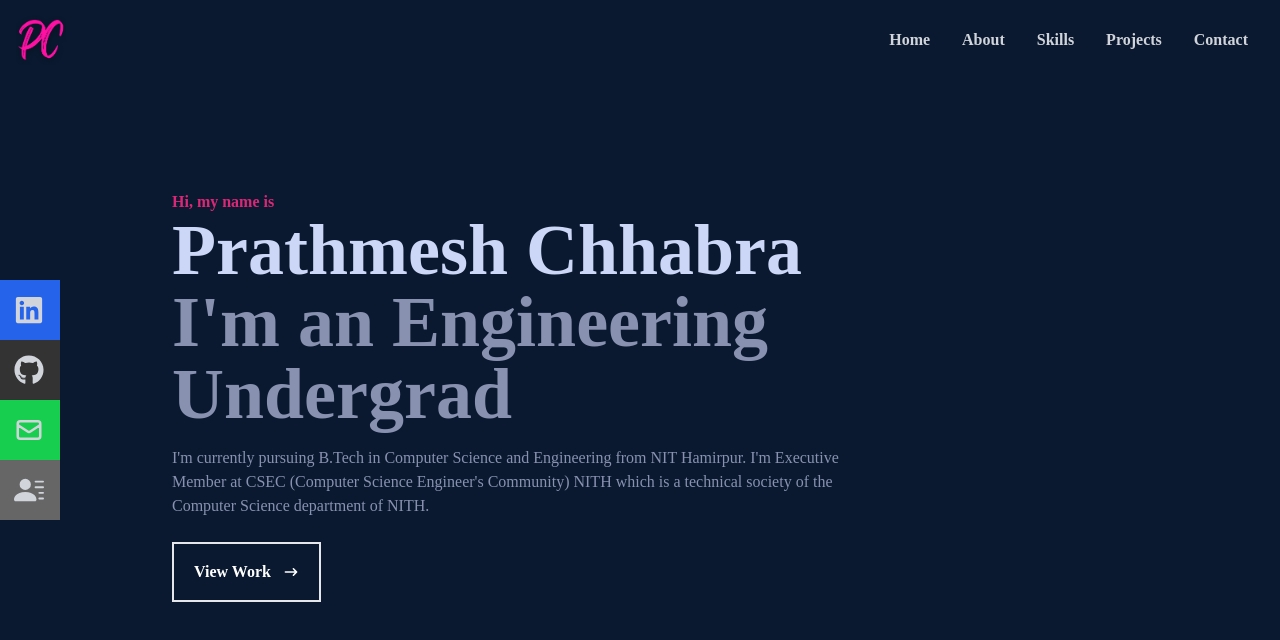
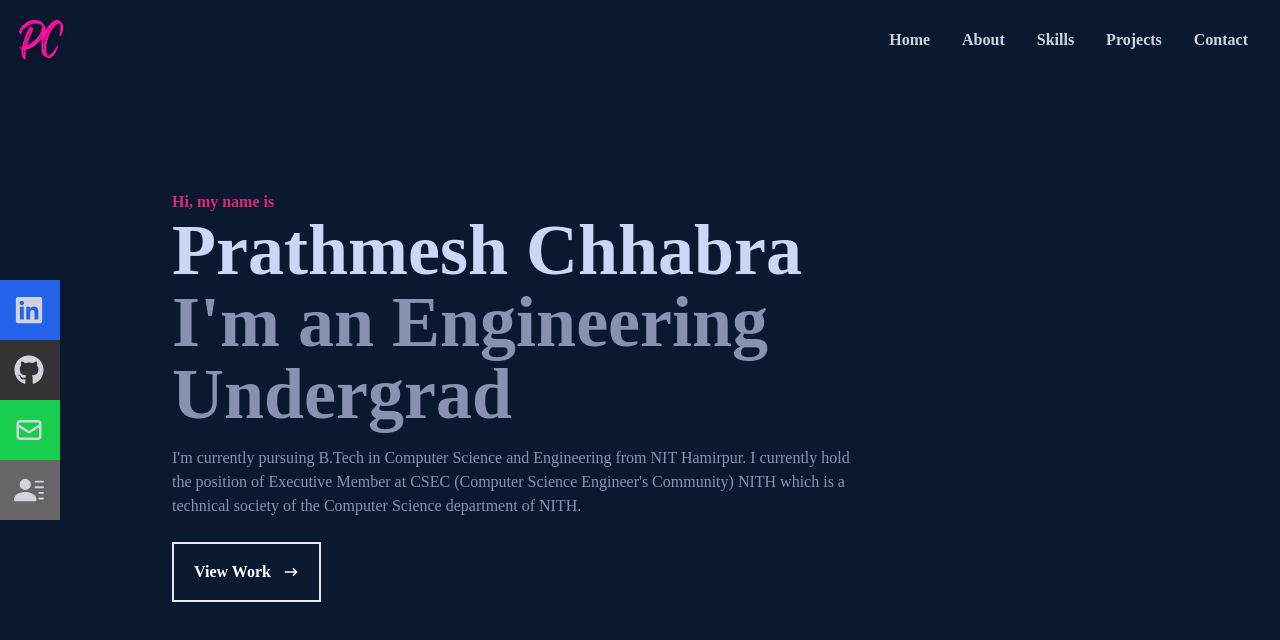
Before and after one commit to p-chhabra/My-Portfolio, a React (Create React App) app: page / in a window 1280 px wide. Shown: the top 640 px of the page. Built offline with nearby package versions, Linux system fonts and the light colour scheme.

Commit message:
Home page edited

```diff
--- a/src/components/Home.js
+++ b/src/components/Home.js
@@ -16,9 +16,9 @@ const Home = () => {
         </h2>
         <p className="text-[#8892b0] py-4 max-w-[700px]">
           I'm currently pursuing B.Tech in Computer Science and Engineering from
-          NIT Hamirpur. I'm Executive Member at CSEC (Computer Science
-          Engineer's Community) NITH which is a technical society of the
-          Computer Science department of NITH.
+          NIT Hamirpur. I currently hold the position of Executive Member at
+          CSEC (Computer Science Engineer's Community) NITH which is a technical
+          society of the Computer Science department of NITH.
         </p>
 
         {/* Button */}
```
